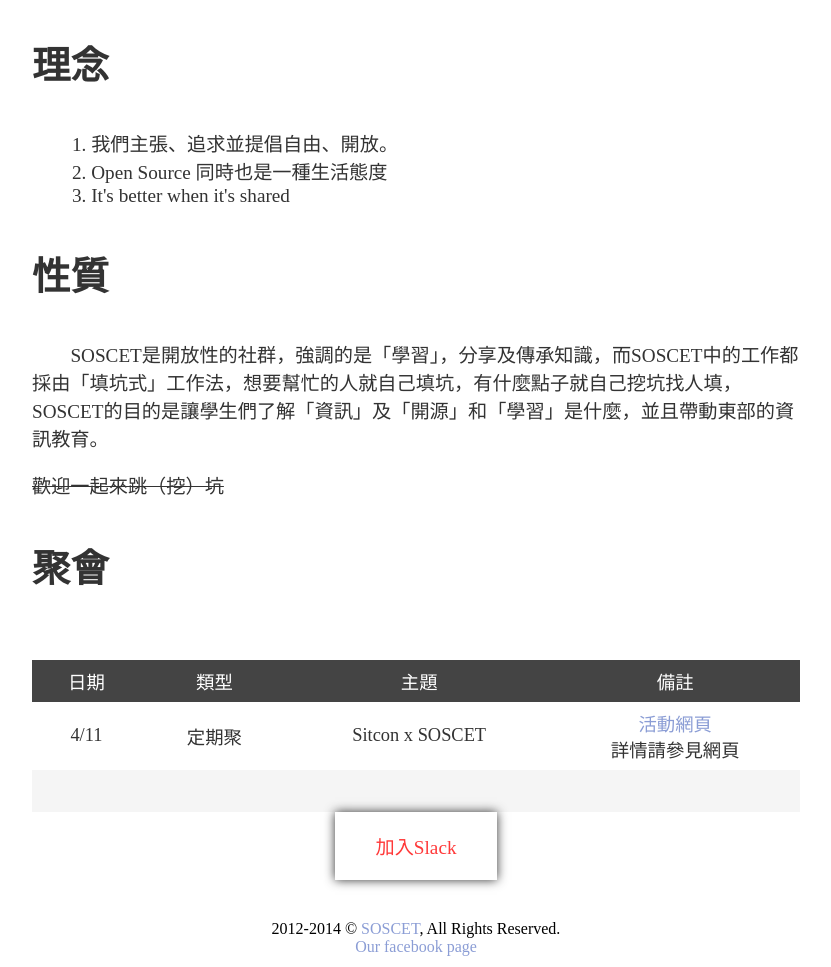
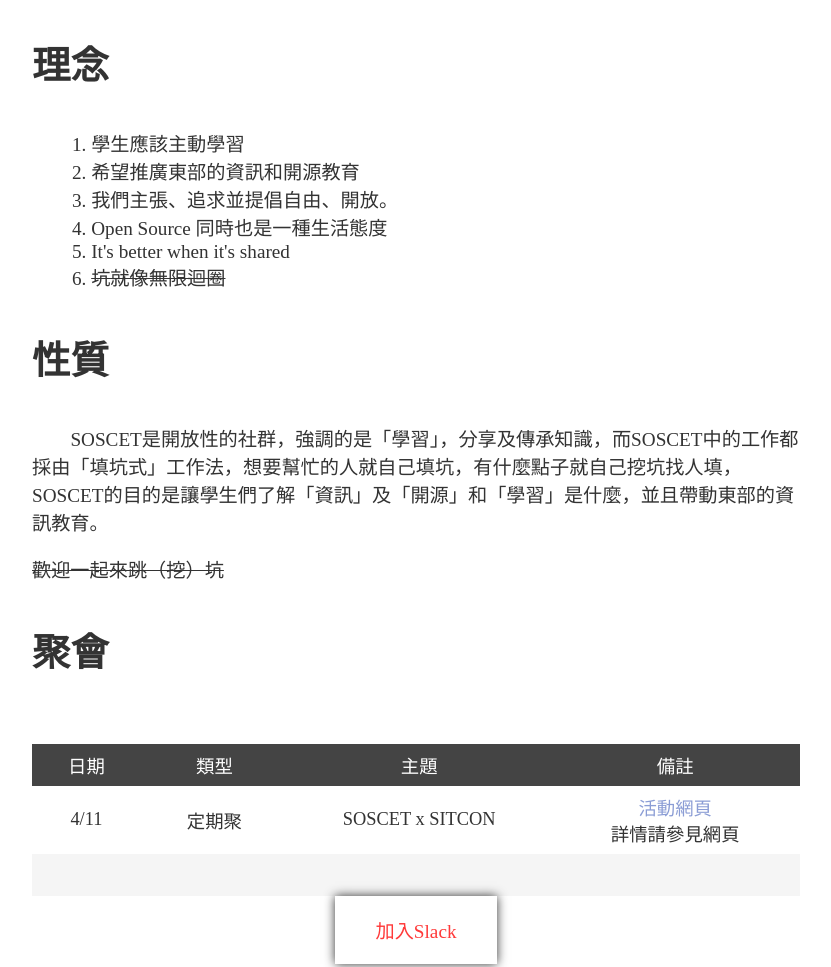
Before and after one commit to SOSCET/SOSCET-2015, a plain HTML site: page index.html in a window 1280 px wide. Shown: the part 1080-2047 px from the top of the page, without its empty margins (224-1055 px from the left). Drawn offline with Linux system fonts and the light colour scheme.

Commit message:
才剛UPDATE就被挑小毛病 應女王的要求修正了<(__)>  順便加一下理念

```diff
--- a/index.html
+++ b/index.html
@@ -187,9 +187,12 @@
             <h1 class="conthead">理念</h1>
             <p>
                 <ol class="conthead">
+					<li>學生應該主動學習</li>
+					<li>希望推廣東部的資訊和開源教育</li>
                     <li>我們主張、追求並提倡自由、開放。</li>
                     <li>Open Source 同時也是一種生活態度</li>
                     <li>It's better when it's shared</li>
+					<li><del>坑就像無限迴圈</del></li>
                 </ol>
 
             </p>
@@ -206,7 +209,7 @@
                 <table border="0" cellspacing="0" cellpadding="0" class="layoutTable">
                     <tbody>
                         <tr><td width="10%">日期</td><td width="15%">類型</td><td width="30%">主題</td><td>備註</td></tr>
-                        <tr><td>4/11</td><td>定期聚</td><td>Sitcon x SOSCET</td><td><a href="http://sitcon.kktix.cc/events/hualien-soscet-01">活動網頁</a><br/>詳情請參見網頁</td></tr>
+						<tr><td>4/11</td><td>定期聚</td><td>SOSCET x SITCON</td><td><a href="http://sitcon.kktix.cc/events/hualien-soscet-01">活動網頁</a><br/>詳情請參見網頁</td></tr>
                         <tr>　<td></td><td>　</td><td>　</td><td></td>　</tr>
                     </tbody>
                 </table>
```
